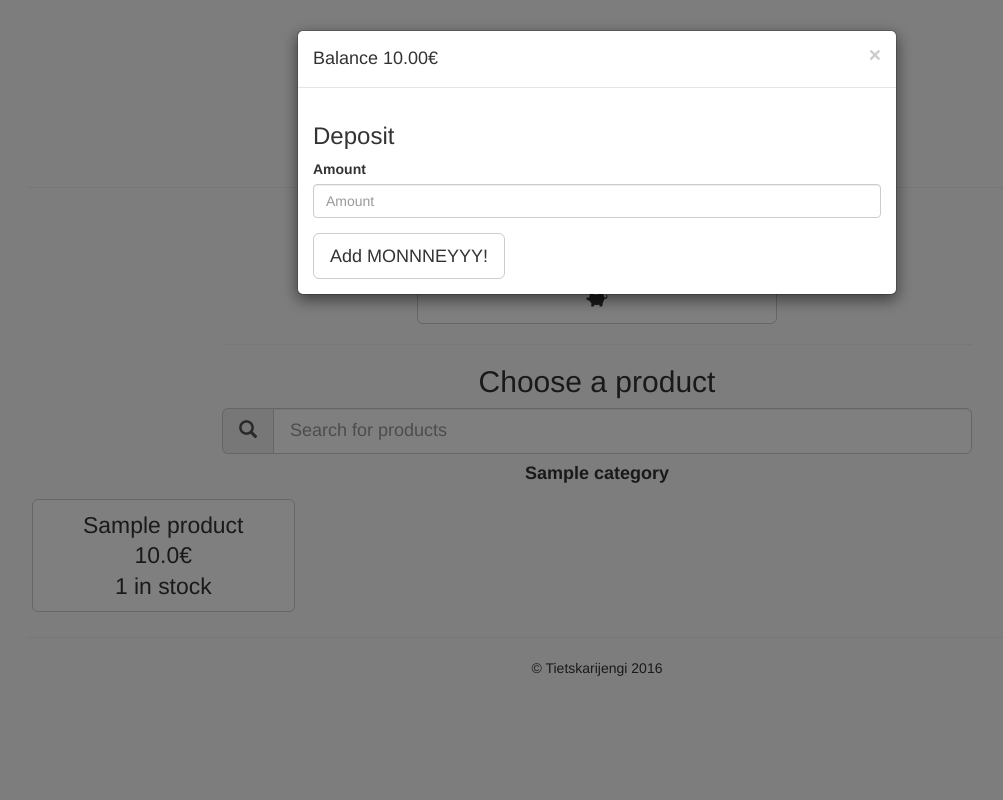
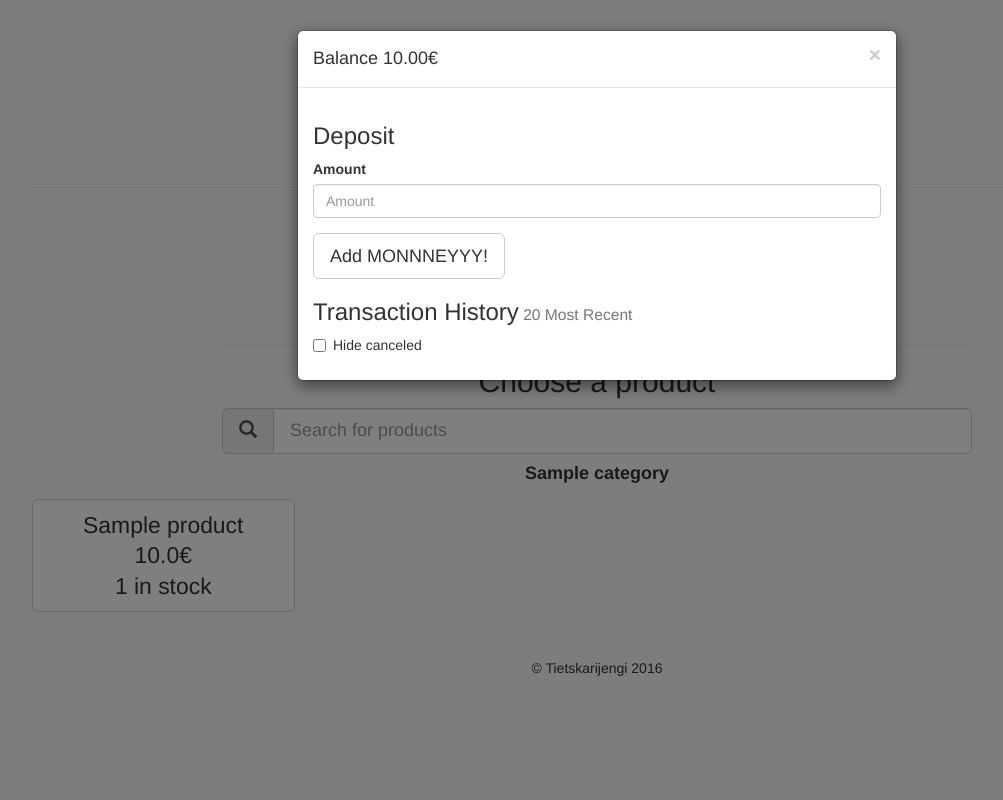
Before and after one commit to athenekilta/namubufferi, a Django app: template namubufferiapp/templates/namubufferiapp/base_home.html in a window 1280 px wide, after a click that opens the changed part. Shown: the whole page, without its empty margins (43-1046 px from the left). Run offline with Django 3.2, Linux system fonts and the light colour scheme; the template is opened without the code that fills it: values that come from a table or form of the project are taken from there, others are empty; a user stored in the database is signed in; tables that the repository leaves empty hold one stand-in row (values such as "Sample post"); parts of the project's set-up code (start-up, migrations or seed data) failed here and were passed over; some libraries are stand-ins or nearby versions; some web fonts are replaced.

Commit message:
Improve transaction history ux
-Limit history to last 20
-Add a checkbox to hide canceled
-Display canceled transactions with line-through

```diff
--- a/namubufferiapp/static/namubufferiapp/css/style.css
+++ b/namubufferiapp/static/namubufferiapp/css/style.css
@@ -25,3 +25,11 @@ header h1 a:link {
 .user-info {
   margin-bottom: 10px;
 }
+
+.canceled {
+  text-decoration: line-through;
+}
+.canceled #transaction-cancel-button {
+  display: none;
+  text-decoration: line-through;
+}
--- a/namubufferiapp/static/namubufferiapp/js/namubufferi.js
+++ b/namubufferiapp/static/namubufferiapp/js/namubufferi.js
@@ -77,6 +77,7 @@ $(document).ready(function() {
         $('#moneyModal').modal('hide');
         $.get("/receipt/" + transactionkey)
             .done(function(data) {
+                $("#receiptModal").toggleClass( "canceled", data.receipt.canceled );
                 $("#timestamp").html(data.receipt.timestamp);
                 $("#customer").html(data.receipt.customer);
                 $("#product").html(data.receipt.product);
@@ -92,7 +93,9 @@ $(document).ready(function() {
             });
     });
 
-
+    $('#historycheckbox').change(function(){
+        $('.canceled').toggle(!this.checked);
+    });
     $('#search').hideseek();
     $(".product").fitText();
 });
--- a/namubufferiapp/templates/namubufferiapp/base_home.html
+++ b/namubufferiapp/templates/namubufferiapp/base_home.html
@@ -73,7 +73,7 @@
           {% csrf_token %}
           <input id="transaction_key" type="text" name="transaction_key" value="">
         </form>
-        <button type="submit" form="cancelform" class="btn btn-danger btn-sm">
+        <button id="transaction-cancel-button" type="submit" form="cancelform" class="btn btn-danger btn-sm">
           Cancel Transaction
         </button>
         <button type="button" class="btn btn-default" data-dismiss="modal">Close</button>
@@ -102,6 +102,12 @@
             </button>
             {% endbuttons %}
         </form>
+        <h3>Transaction History<small> 20 Most Recent</small></h3>
+        <div class="checkbox">
+          <label>
+            <input id="historycheckbox" type="checkbox"/> Hide canceled
+          </label>
+        </div>
         <div id="history">
         </div>
       </div>
--- a/namubufferiapp/templates/namubufferiapp/message.html
+++ b/namubufferiapp/templates/namubufferiapp/message.html
@@ -1,5 +1,9 @@
 
 <div class="alert alert-warning alert-dismissible" role="alert">
   <button type="button" class="close" data-dismiss="alert" aria-label="Close"><span aria-hidden="true">&times;</span></button>
-    <strong>{{ message }}</strong>
+    <strong data-toggle="modal"
+       		data-target="#receiptModal"
+       		data-transactionkey="{{ transaction.pk }}">
+       		{{ message }} <span class="glyphicon glyphicon-list-alt" aria-hidden="true"></span>
+    </strong>
 </div>
--- a/namubufferiapp/templates/namubufferiapp/transactionhistory.html
+++ b/namubufferiapp/templates/namubufferiapp/transactionhistory.html
@@ -1,4 +1,4 @@
-<h3>Transaction History</h3>
+
 <div class="table-responsive">
   <table class="table">
       <thead>
@@ -11,7 +11,7 @@
       {% for transaction in transactions %}
 
       {% if transaction.canceled %}
-      <tr style="text-decoration: line-through;">
+      <tr class="canceled">
       {% elif transaction.amount >= 0 %}
       <tr class="success">
       {% else %}
--- a/namubufferiapp/views.py
+++ b/namubufferiapp/views.py
@@ -68,7 +68,9 @@ def deposit_view(request):
             return JsonResponse({'balance': request.user.userprofile.balance,
                                  'transactionkey': new_transaction.pk,
                                  'message': render_to_string('namubufferiapp/message.html',
-                                                             {'message': "Deposit Successful"}),
+                                                             {'message': "Deposit Successful",
+                                                              'transaction': new_transaction,
+                                                             }),
                                  })
 
     return redirect('/')
@@ -80,7 +82,7 @@ def transaction_history_view(request):
         return render(request, 'namubufferiapp/base_admin.html')
 
     return JsonResponse({'transactionhistory': render_to_string('namubufferiapp/transactionhistory.html',
-                                                                {'transactions': request.user.userprofile.transaction_set.all()})
+                                                                {'transactions': request.user.userprofile.transaction_set.all()[:20]})
                          })
 
 
@@ -94,7 +96,8 @@ def receipt_view(request, transaction_key):
     receipt = {'customer': transaction.customer.user.username,
                'amount': transaction.amount,
                'timestamp': transaction.timestamp,
-               'transactionkey': transaction.pk
+               'transactionkey': transaction.pk,
+               'canceled': transaction.canceled,
                }
     try:
         receipt['product'] = transaction.product.name
@@ -116,7 +119,8 @@ def cancel_transaction_view(request):
 
         return JsonResponse({'balance': request.user.userprofile.balance,
                              'message': render_to_string('namubufferiapp/message.html',
-                                                         {'message': "Transaction Canceled"})
+                                                         {'message': "Transaction Canceled",
+                                                          'transaction': transaction})
                              })
     else:
         return redirect('/')
```
